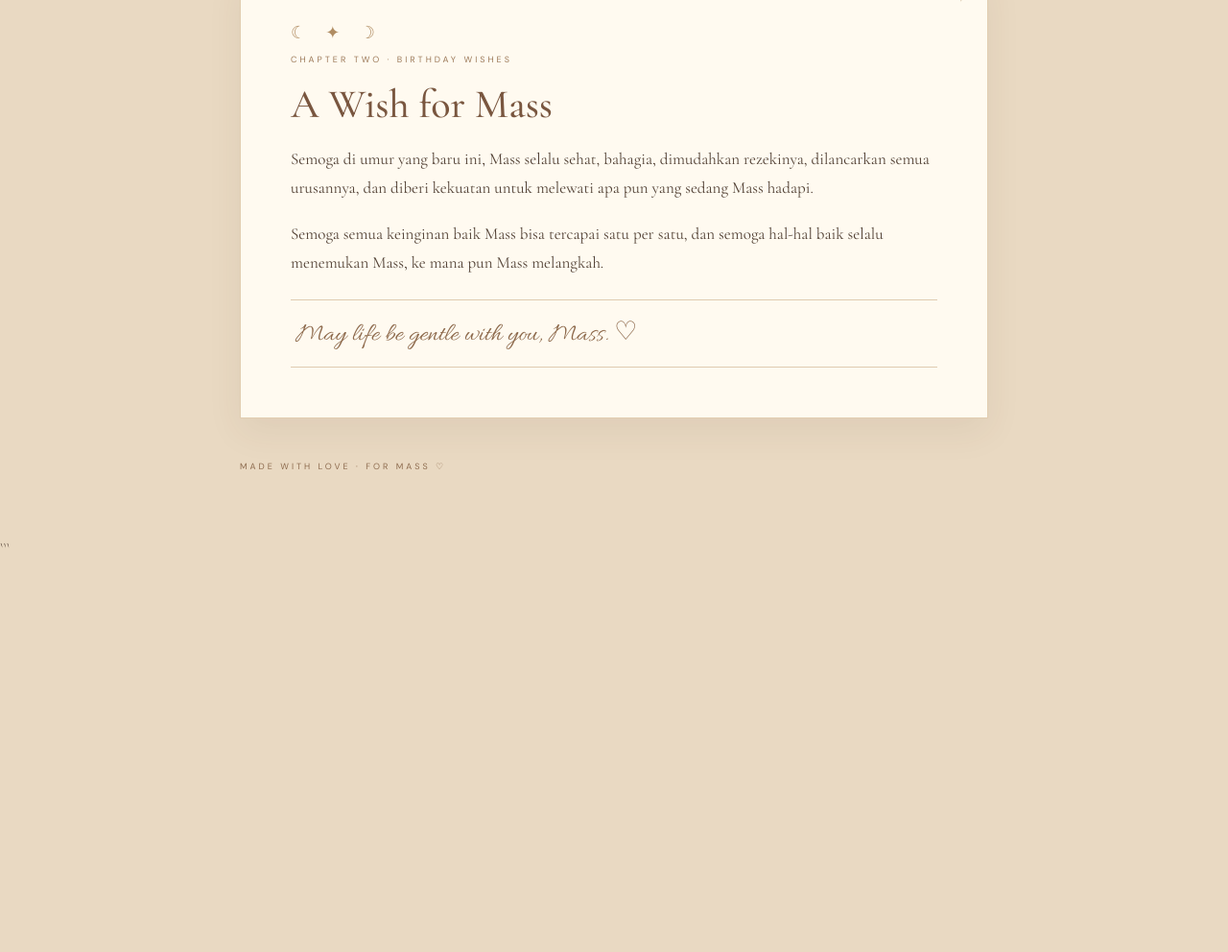
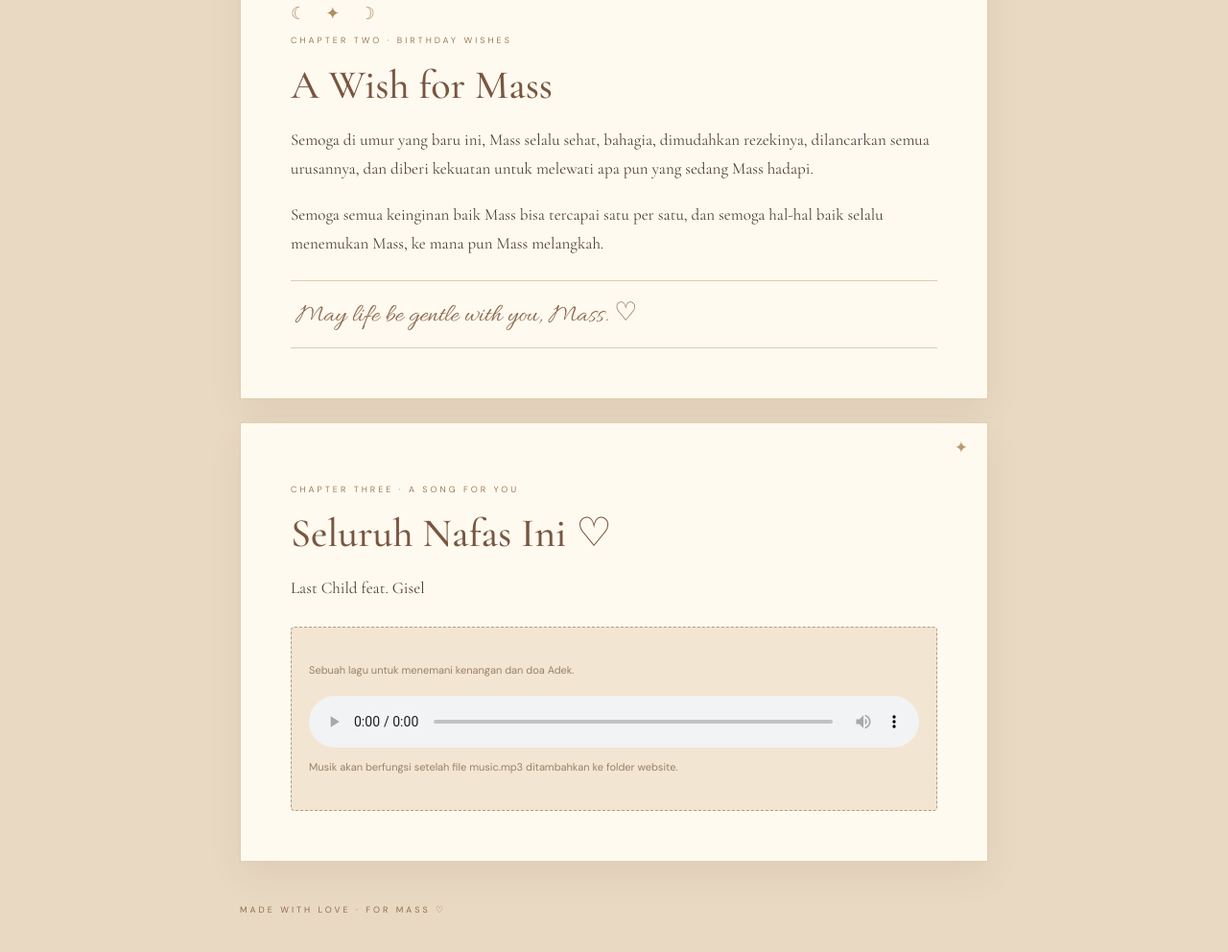
Before and after one commit to wahyuekaamelia945-alt/Birthday-, a plain HTML site: page index.html in a window 1280 px wide. Shown: the part 2679-3671 px from the top of the page at 96% size. Before the commit the page ends 3262 px from the top, so only its background shows below. Drawn offline with nearby package versions, Linux system fonts and the light colour scheme.

Commit message:
Update index.html

````diff
--- a/index.html
+++ b/index.html
@@ -1,10 +1,11 @@
-```html
+
 <!DOCTYPE html>
 <html lang="id">
 <head>
 <meta charset="UTF-8">
 <meta name="viewport" content="width=device-width, initial-scale=1.0">
 <title>For Mass, With Love ♡</title>
+
 
 <style>
 @import url('https://fonts.googleapis.com/css2?family=Cormorant+Garamond:wght@400;500;600;700&family=DM+Sans:wght@400;500&family=Allura&display=swap');
@@ -19,9 +20,13 @@
   --ink: #514034;
 }
 
-* { box-sizing: border-box; }
+* {
+  box-sizing: border-box;
+}
 
-html { scroll-behavior: smooth; }
+html {
+  scroll-behavior: smooth;
+}
 
 body {
   margin: 0;
@@ -72,7 +77,8 @@ main {
 .card:first-child {
   padding-top: 72px;
   padding-bottom: 65px;
-  background: radial-gradient(ellipse at top, #fffdf6 0%, #f5e8d4 100%);
+  background:
+    radial-gradient(ellipse at top, #fffdf6 0%, #f5e8d4 100%);
   border: none;
 }
 
@@ -224,12 +230,13 @@ button:hover {
 #letter {
   display: none;
   text-align: left;
-  background: repeating-linear-gradient(
-    to bottom,
-    #fffaf0 0px,
-    #fffaf0 31px,
-    #eadcc9 32px
-  );
+  background:
+    repeating-linear-gradient(
+      to bottom,
+      #fffaf0 0px,
+      #fffaf0 31px,
+      #eadcc9 32px
+    );
   border: 1px solid #dfc9ac;
   box-shadow: 0 12px 30px #49352a12;
   animation: letterOpen .8s ease both;
@@ -252,6 +259,21 @@ button:hover {
   font-family: 'Allura', cursive;
   font-size: 25px;
   line-height: 1.5;
+}
+
+.music-box {
+  margin-top: 24px;
+  padding: 24px 18px;
+  background: #f2e5d2;
+  border: 1px dashed #b99b78;
+  border-radius: 4px;
+}
+
+audio {
+  display: block;
+  width: 100%;
+  margin-top: 16px;
+  accent-color: #79563f;
 }
 
 footer {
@@ -326,6 +348,7 @@ footer {
   }
 }
 </style>
+
 </head>
 
 <body>
@@ -403,6 +426,7 @@ footer {
     </div>
 
     <p><strong>Happy Birthday, Mass! ♡</strong></p>
+
     <p>Selamat ulang tahun, Mass kesayangan Adek. 🤍</p>
 
     <p>
@@ -466,6 +490,26 @@ footer {
     </div>
   </section>
 
+  <section class="card">
+    <p class="eyebrow">Chapter Three · A Song for You</p>
+    <h2>Seluruh Nafas Ini ♡</h2>
+    <p>Last Child feat. Gisel</p>
+
+    <div class="music-box">
+      <p class="small">
+        Sebuah lagu untuk menemani kenangan dan doa Adek.
+      </p>
+      <audio controls loop>
+        <source src="music.mp3" type="audio/mpeg">
+        Browser ini tidak mendukung pemutar audio.
+      </audio>
+      <p class="small">
+        Musik akan berfungsi setelah file music.mp3
+        ditambahkan ke folder website.
+      </p>
+    </div>
+  </section>
+
   <footer>
     MADE WITH LOVE · FOR MASS ♡
   </footer>
@@ -495,4 +539,3 @@ setInterval(buatHiasan, 1000);
 </script>
 </body>
 </html>
-```
````
